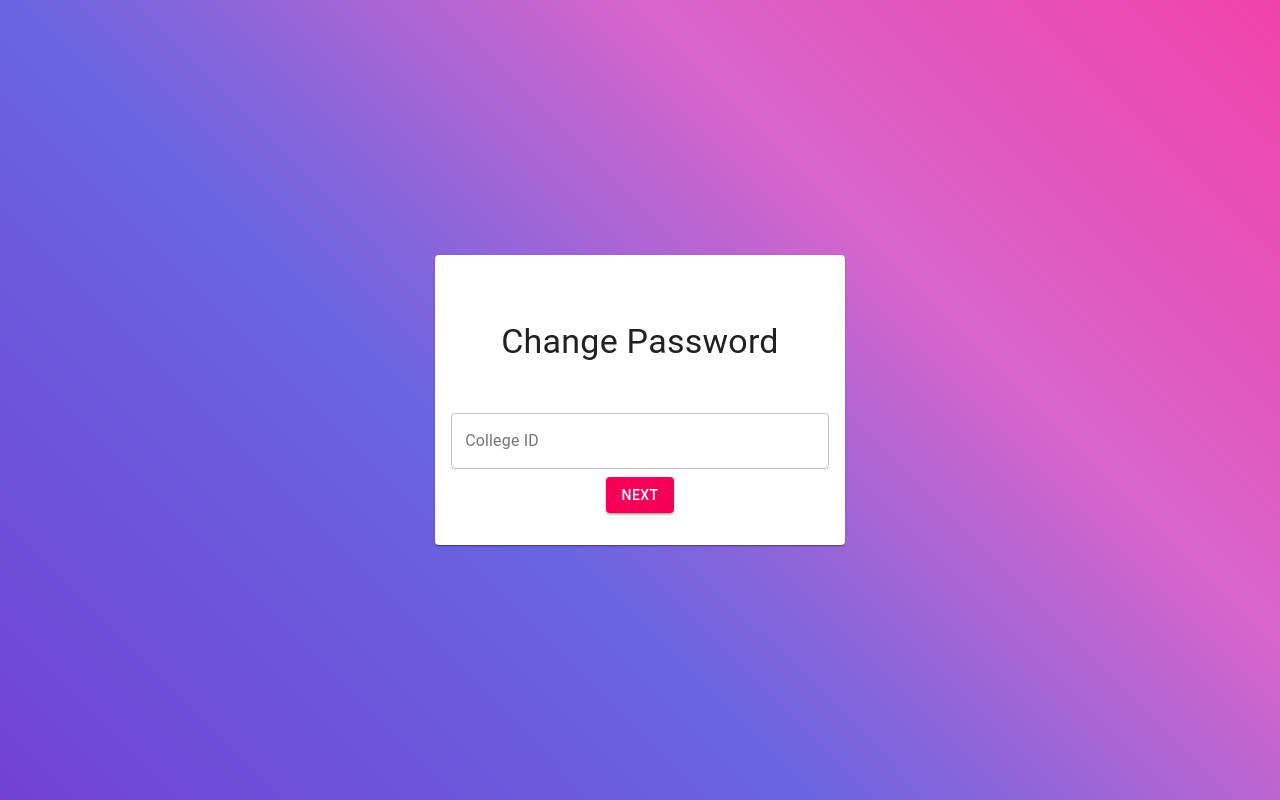
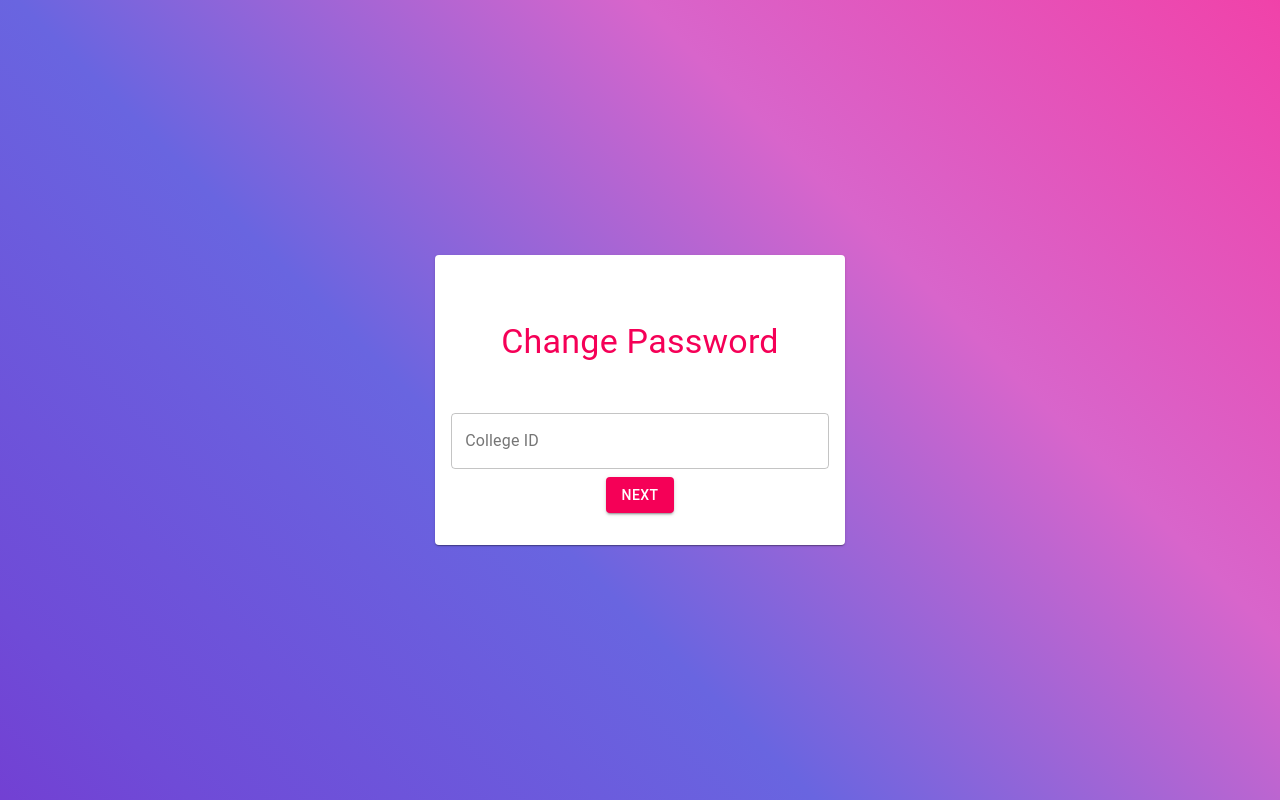
Before and after one commit to lightningbolt047/faculty-dashboard, a React (Create React App) app: page /authChange in a window 1280 px wide. Built offline with nearby package versions, Linux system fonts and the light colour scheme.

Commit message:
Changed some typography colors

```diff
--- a/src/screens/ChangePassword.js
+++ b/src/screens/ChangePassword.js
@@ -149,7 +149,7 @@ export default function ChangePasswordScreen(){
                 <Card>
                     <CardContent>
                         <Grid container className="forgotPasswordScreenGrid">
-                            <Typography variant="h4" className={classes.title}>
+                            <Typography variant="h4" className={classes.title} color='secondary'>
                                 Change Password
                             </Typography>
                         </Grid>
--- a/src/screens/ForgotPwd.js
+++ b/src/screens/ForgotPwd.js
@@ -158,7 +158,7 @@ export default function ForgotPasswordScreen(){
                 <Card>
                     <CardContent>
                         <Grid container className="forgotPasswordScreenGrid">
-                            <Typography variant="h4" className={classes.title}>
+                            <Typography variant="h4" className={classes.title} color='secondary'>
                                 Forgot Password?
                             </Typography>
                         </Grid>
--- a/src/screens/Login.js
+++ b/src/screens/Login.js
@@ -139,7 +139,7 @@ export default function LoginScreen(){
                 <Card>
                     <CardContent>
                         <Grid container className="loginScreenGrid">
-                            <Typography variant="h3" className={classes.title}>
+                            <Typography variant="h3" className={classes.title} color='secondary'>
                                 Login
                             </Typography>
                         </Grid>
```
Also changed, not shown: src/App.js (line endings or trailing spaces).
